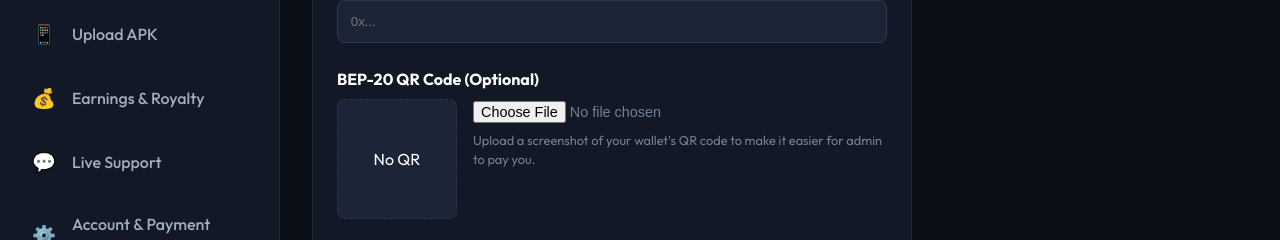
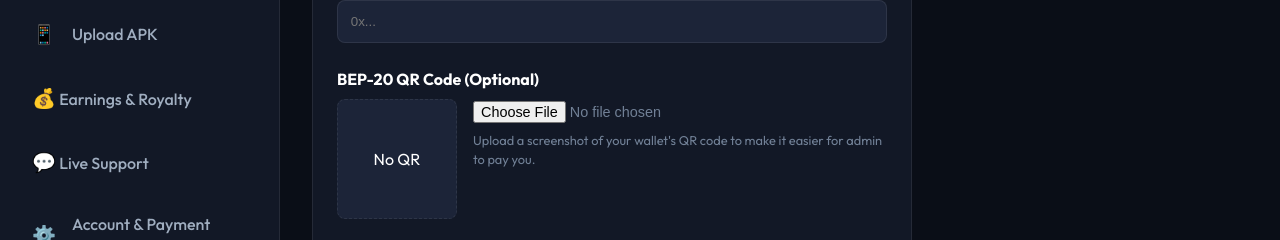
Before and after one commit to limitxpand/StoreOnline, a Next.js app: page /dashboard/settings in a window 1280 px wide. Shown: the part 266-506 px from the top of the page. Built offline with nearby package versions, Linux system fonts and the light colour scheme; no server answers.

Commit message:
Add Notification System for Buyer and Seller Dashboards

```diff
--- /dev/null
+++ b/app/api/notifications/route.ts
@@ -0,0 +1,42 @@
+import { NextResponse } from 'next/server';
+import { prisma } from '@/lib/prisma';
+import { getServerSession } from 'next-auth/next';
+import { authOptions } from '../auth/[...nextauth]/route';
+
+export async function GET(request: Request) {
+  try {
+    const session = await getServerSession(authOptions);
+    if (!session?.user?.id) {
+      return NextResponse.json({ error: 'Unauthorized' }, { status: 401 });
+    }
+
+    const userId = session.user.id;
+    const role = session.user.role;
+
+    if (role === 'developer') {
+      const [openTickets, pendingProducts, pendingWithdrawals] = await Promise.all([
+        prisma.ticket.count({ where: { userId, status: 'open' } }),
+        prisma.product.count({ where: { developerId: userId, status: 'pending' } }),
+        prisma.withdrawal.count({ where: { developerId: userId, status: 'pending' } })
+      ]);
+
+      return NextResponse.json({
+        openTickets,
+        pendingProducts,
+        pendingWithdrawals,
+        total: openTickets + pendingProducts + pendingWithdrawals
+      });
+    } else {
+      const openTickets = await prisma.ticket.count({ where: { userId, status: 'open' } });
+
+      return NextResponse.json({
+        openTickets,
+        total: openTickets
+      });
+    }
+
+  } catch (error) {
+    console.error('Fetch User Notifications Error:', error);
+    return NextResponse.json({ error: 'Internal Server Error' }, { status: 500 });
+  }
+}
--- /dev/null
+++ b/app/dashboard/DashboardNav.tsx
@@ -0,0 +1,60 @@
+'use client';
+import Link from 'next/link';
+import { useEffect, useState } from 'react';
+
+export default function DashboardNav({ styles }: { styles: any }) {
+  const [notifications, setNotifications] = useState({ openTickets: 0, pendingProducts: 0, pendingWithdrawals: 0, total: 0 });
+
+  useEffect(() => {
+    const fetchNotifications = async () => {
+      try {
+        const res = await fetch('/api/notifications');
+        if (res.ok) {
+          const data = await res.json();
+          setNotifications(data);
+        }
+      } catch (e) {
+        console.error(e);
+      }
+    };
+    fetchNotifications();
+    const interval = setInterval(fetchNotifications, 15000);
+    return () => clearInterval(interval);
+  }, []);
+
+  return (
+    <nav className={styles.nav}>
+      <Link href="/dashboard" className={styles.navLink}>
+        <span className={styles.icon}>📊</span> Overview
+      </Link>
+      <Link href="/dashboard/upload" className={styles.navLink}>
+        <span className={styles.icon}>📤</span> Upload Code
+      </Link>
+      <Link href="/dashboard/upload-apk" className={styles.navLink}>
+        <span className={styles.icon}>📱</span> Upload APK
+      </Link>
+      <Link href="/dashboard/earnings" className={styles.navLink} style={{ display: 'flex', justifyContent: 'space-between', alignItems: 'center' }}>
+        <div><span className={styles.icon}>💰</span> Earnings & Royalty</div>
+        {notifications.pendingWithdrawals > 0 && (
+          <span style={{ background: 'var(--danger)', color: 'white', padding: '2px 8px', borderRadius: '12px', fontSize: '0.75rem', fontWeight: 600 }}>{notifications.pendingWithdrawals}</span>
+        )}
+      </Link>
+      <Link href="/dashboard/support" className={styles.navLink} style={{ display: 'flex', justifyContent: 'space-between', alignItems: 'center' }}>
+        <div><span className={styles.icon}>💬</span> Live Support</div>
+        {notifications.openTickets > 0 && (
+          <span style={{ background: 'var(--danger)', color: 'white', padding: '2px 8px', borderRadius: '12px', fontSize: '0.75rem', fontWeight: 600 }}>{notifications.openTickets}</span>
+        )}
+      </Link>
+      <Link href="/dashboard/settings" className={styles.navLink}>
+        <span className={styles.icon}>⚙️</span> Account & Payment Settings
+      </Link>
+      <div className={styles.divider}></div>
+      <Link href="/" className={styles.navLink}>
+        <span className={styles.icon}>🔙</span> Back to Store
+      </Link>
+      <Link href="/login" className={`${styles.navLink} ${styles.logoutBtn}`}>
+        <span className={styles.icon}>🚪</span> Logout
+      </Link>
+    </nav>
+  );
+}
--- a/app/dashboard/layout.tsx
+++ b/app/dashboard/layout.tsx
@@ -3,6 +3,7 @@ import AdBanner from '../../components/AdBanner';
 import styles from './dashboard.module.css';
 import { getServerSession } from "next-auth/next";
 import { authOptions } from "@/app/api/auth/[...nextauth]/route";
+import DashboardNav from './DashboardNav';
 
 export default async function DashboardLayout({
   children,
@@ -21,33 +22,7 @@ export default async function DashboardLayout({
           <span className={styles.roleBadge}>Contributor</span>
         </div>
 
-        <nav className={styles.nav}>
-          <Link href="/dashboard" className={styles.navLink}>
-            <span className={styles.icon}>📊</span> Overview
-          </Link>
-          <Link href="/dashboard/upload" className={styles.navLink}>
-            <span className={styles.icon}>📤</span> Upload Code
-          </Link>
-          <Link href="/dashboard/upload-apk" className={styles.navLink}>
-            <span className={styles.icon}>📱</span> Upload APK
-          </Link>
-          <Link href="/dashboard/earnings" className={styles.navLink}>
-            <span className={styles.icon}>💰</span> Earnings & Royalty
-          </Link>
-          <Link href="/dashboard/support" className={styles.navLink}>
-            <span className={styles.icon}>💬</span> Live Support
-          </Link>
-          <Link href="/dashboard/settings" className={styles.navLink}>
-            <span className={styles.icon}>⚙️</span> Account & Payment Settings
-          </Link>
-          <div className={styles.divider}></div>
-          <Link href="/" className={styles.navLink}>
-            <span className={styles.icon}>🔙</span> Back to Store
-          </Link>
-          <Link href="/login" className={`${styles.navLink} ${styles.logoutBtn}`}>
-            <span className={styles.icon}>🚪</span> Logout
-          </Link>
-        </nav>
+        <DashboardNav styles={styles} />
 
         {/* Sidebar Ad Placement */}
         <div style={{ padding: '1rem', marginTop: 'auto' }}>
```
Also changed, not shown: app/customer/CustomerNav.tsx (added, +51 -0 lines), app/customer/layout.tsx (+2 -21 lines).
